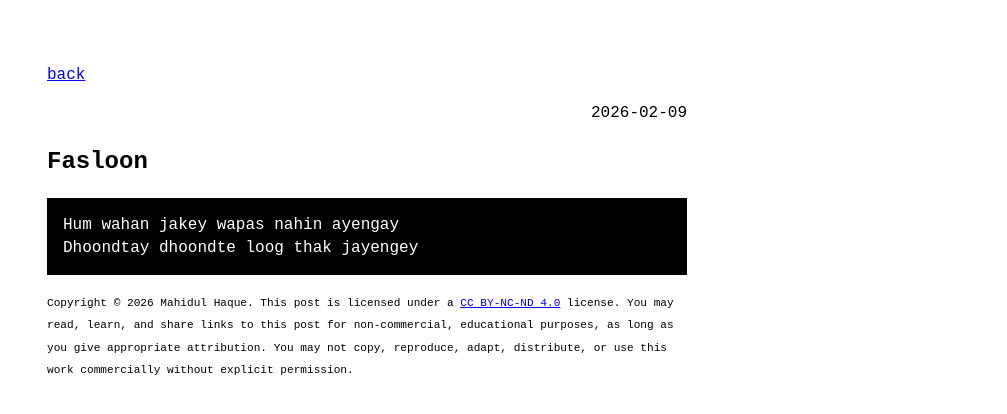
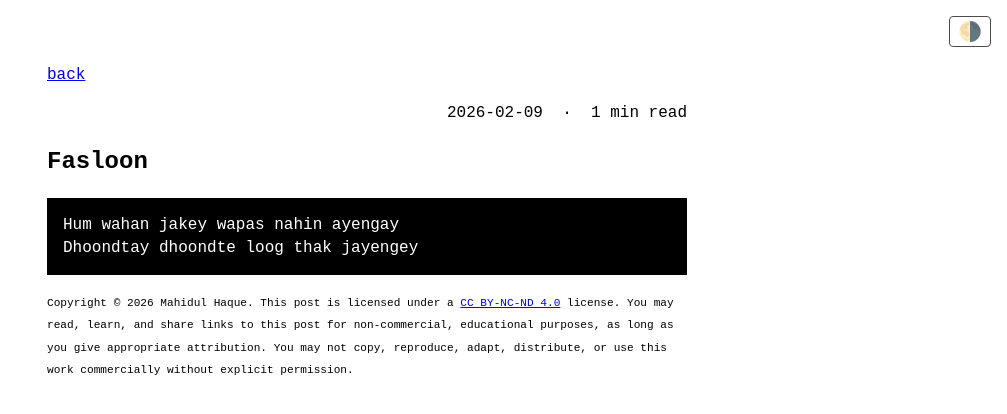
Before and after one commit to mahidulhq/mahidulhq.github.io, a Jekyll site: the page built from _posts/2026-02-10-fasaloon.md, in a window 1280 px wide. Shown: the top 414 px of the page, without its empty margins (273-1280 px from the left). Built offline with Jekyll 4.4.1, drawn with Linux system fonts in a browser that asks for light colours; our own code applies the rules of GitHub Pages for plain Markdown files.

Commit message:
Add theme toggle button and reading time estimate
Co-authored-by: mahidulhq <161691748+mahidulhq@users.noreply.github.com>

```diff
--- a/_includes/head.html
+++ b/_includes/head.html
@@ -18,5 +18,6 @@
   <link rel="shortcut icon" type="image/x-icon" href="{{ site.favicon | relative_url }}" />
   <link rel="stylesheet" href="{{ "/assets/css/main.css" | relative_url }}" />
 	<link rel="stylesheet" href="https://cdn.jsdelivr.net/npm/katex@0.16.9/dist/katex.css" integrity="sha384-OH8qNTHoMMVNVcKdKewlipV4SErXqccxxlg6HC9Cwjr5oZu2AdBej1TndeCirael" crossorigin="anonymous">
+  <script src="{{ "/assets/js/theme-toggle.js" | relative_url }}" defer></script>
 
 </head>
--- /dev/null
+++ b/_includes/theme-toggle.html
@@ -0,0 +1 @@
+<button id="theme-toggle" title="Toggle theme" aria-label="Toggle theme">🌙</button>
--- a/_layouts/default.html
+++ b/_layouts/default.html
@@ -2,6 +2,9 @@
 <html lang="{{ page.lang | default: "en" }}">
   {%- include head.html -%}
   <body a="{{ site.theme_config.appearance | default: "auto" }}">
+    <!-- Apply saved theme early to prevent flash of default theme -->
+    <script>(function(){var t=localStorage.getItem('theme');if(t)document.body.setAttribute('a',t);})()</script>
+    {%- include theme-toggle.html -%}
     <main class="page-content" aria-label="Content">
       <div class="w">
         {{ content }}
--- a/_layouts/post.html
+++ b/_layouts/post.html
@@ -7,6 +7,8 @@ layout: default
 <article>
   <p class="post-meta">
     <time datetime="{{ page.date }}">{{ page.date | date: site.theme_config.date_format }}</time>
+    &nbsp;·&nbsp;
+    {% assign reading_time = content | number_of_words | divided_by: 200 | at_least: 1 %}{{ reading_time }} min read
   </p>
 
   <h1>{{ page.title }}</h1>
--- a/_sass/no-style-please.scss
+++ b/_sass/no-style-please.scss
@@ -108,3 +108,20 @@ ul.social-links {
 
   li { margin: 0; }
 }
+
+#theme-toggle {
+  position: fixed;
+  top: 1rem;
+  right: 1rem;
+  background: none;
+  border: 1px solid currentColor;
+  border-radius: 4px;
+  cursor: pointer;
+  font-size: 1.2rem;
+  line-height: 1;
+  padding: 0.3rem 0.5rem;
+  z-index: 100;
+  opacity: 0.7;
+
+  &:hover { opacity: 1; }
+}
--- /dev/null
+++ b/assets/js/theme-toggle.js
@@ -0,0 +1,28 @@
+(function () {
+  var modes = ['light', 'dark', 'auto'];
+  var icons = { light: '🌙', dark: '☀️', auto: '🌗' };
+
+  function getTheme() {
+    return localStorage.getItem('theme') || 'auto';
+  }
+
+  function applyTheme(theme) {
+    document.body.setAttribute('a', theme);
+    var btn = document.getElementById('theme-toggle');
+    if (btn) btn.textContent = icons[theme];
+  }
+
+  function cycleTheme() {
+    var current = getTheme();
+    var idx = modes.indexOf(current);
+    var next = modes[(idx + 1) % modes.length];
+    localStorage.setItem('theme', next);
+    applyTheme(next);
+  }
+
+  document.addEventListener('DOMContentLoaded', function () {
+    applyTheme(getTheme());
+    var btn = document.getElementById('theme-toggle');
+    if (btn) btn.addEventListener('click', cycleTheme);
+  });
+})();
```
